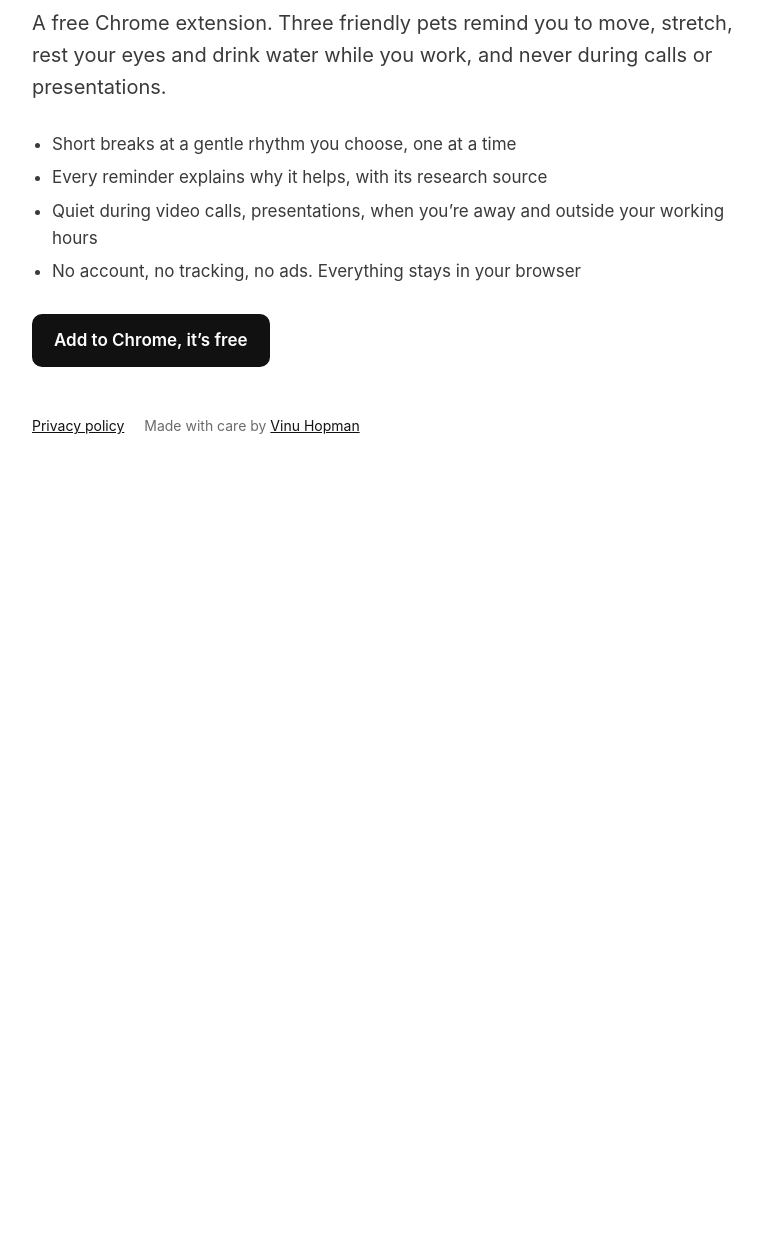
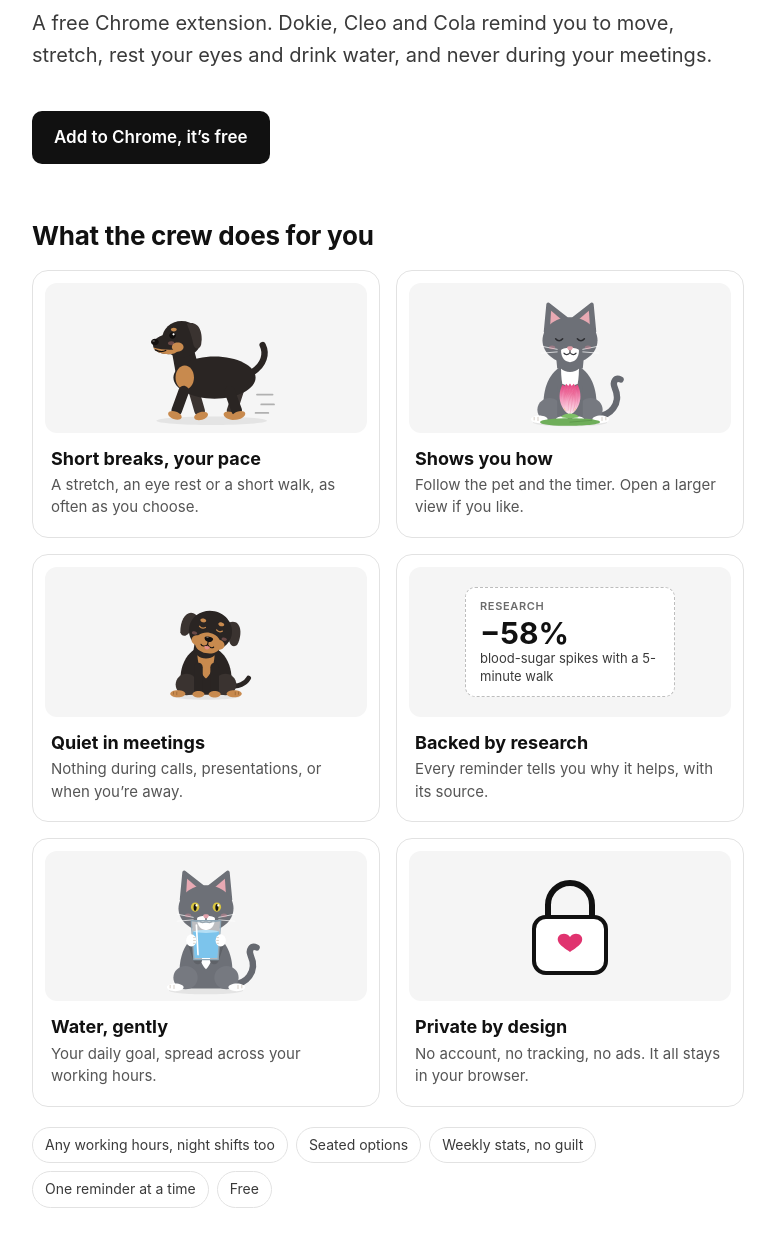
Before and after one commit to vinuhopman/desk-crew, a plain HTML site: page index.html in a window 1280 px wide. Shown: the part 581-1814 px from the top of the page, without its empty margins (252-1027 px from the left). Before the commit the page ends 1091 px from the top, so only its background shows below. Drawn offline with Linux system fonts and the light colour scheme.

Commit message:
Add files via upload

```diff
--- a/index.html
+++ b/index.html
@@ -35,6 +35,22 @@
   .nav a.cta { background: #111; color: #fff; text-decoration: none; font-size: 14px; font-weight: 600; padding: 9px 16px; border-radius: 10px; white-space: nowrap; }
   .nav a:focus-visible { outline: 3px solid #111; outline-offset: 3px; border-radius: 6px; }
   @media (max-width: 520px) { .brand span { display: none; } .nav-in { gap: 14px; padding: 10px 16px; } }
+  .sec { font-size: 26px; line-height: 1.2; margin: 56px 0 18px; letter-spacing: -0.01em; }
+  .grid { display: grid; grid-template-columns: 1fr 1fr; gap: 16px; }
+  @media (max-width: 600px) { .grid { grid-template-columns: 1fr; } }
+  .feat { border: 1px solid #E2E2E2; border-radius: 16px; padding: 12px 12px 18px; }
+  .feat .pic { background: var(--stage); border-radius: 12px; height: 150px; display: grid; place-items: center; overflow: hidden; margin-bottom: 14px; }
+  .feat .pic img { height: 138px; width: auto; display: block; }
+  .feat .pic img.zoom { height: 180px; margin-top: -24px; }
+  .feat h3 { font-size: 18px; line-height: 1.3; margin: 0 6px 4px; }
+  .feat p { font-size: 15px; line-height: 1.5; color: #555; margin: 0 6px; }
+  .finding { background: #fff; border: 1.5px dashed #BDBDBD; border-radius: 10px; padding: 10px 14px; width: 210px; text-align: left; }
+  .finding .f-label { display: block; font-size: 11px; letter-spacing: .06em; text-transform: uppercase; color: #6B6B6B; font-weight: 600; }
+  .finding b { display: block; font-size: 30px; line-height: 1.15; }
+  .finding span:last-child { font-size: 13px; color: #3a3a3a; line-height: 1.35; display: block; }
+  .chips { list-style: none; padding: 0; margin: 20px 0 0; display: flex; flex-wrap: wrap; gap: 8px; }
+  .chips li { margin: 0; border: 1px solid #E2E2E2; border-radius: 999px; padding: 6px 12px; font-size: 14px; color: #3a3a3a; }
+  .again { margin-top: 28px; }
 </style>
 </head>
 <body>
@@ -101,14 +117,28 @@
   </g>
 </svg></div>
   <h1>The Desk Crew: healthy desk habits</h1>
-  <p class="lead">A free Chrome extension. Three friendly pets remind you to move, stretch, rest your eyes and drink water while you work, and never during calls or presentations.</p>
-  <ul>
-    <li>Short breaks at a gentle rhythm you choose, one at a time</li>
-    <li>Every reminder explains why it helps, with its research source</li>
-    <li>Quiet during video calls, presentations, when you’re away and outside your working hours</li>
-    <li>No account, no tracking, no ads. Everything stays in your browser</li>
+  <p class="lead">A free Chrome extension. Dokie, Cleo and Cola remind you to move, stretch, rest your eyes and drink water, and never during your meetings.</p>
+  <p><a class="add" href="https://chromewebstore.google.com/detail/cblpmfijmngdgfdpecnifgbmcfcnkeip" target="_blank" rel="noopener">Add to Chrome, it’s free</a></p>
+
+  <h2 class="sec">What the crew does for you</h2>
+  <div class="grid">
+    <div class="feat"><div class="pic"><img class="zoom" src="dokie-walk.svg" alt=""></div>
+      <h3>Short breaks, your pace</h3><p>A stretch, an eye rest or a short walk, as often as you choose.</p></div>
+    <div class="feat"><div class="pic"><img src="cola-meditate.svg" alt=""></div>
+      <h3>Shows you how</h3><p>Follow the pet and the timer. Open a larger view if you like.</p></div>
+    <div class="feat"><div class="pic"><img src="dokie-sleep.svg" alt=""></div>
+      <h3>Quiet in meetings</h3><p>Nothing during calls, presentations, or when you’re away.</p></div>
+    <div class="feat"><div class="pic"><div class="finding"><span class="f-label">Research</span><b>−58%</b><span>blood-sugar spikes with a 5-minute walk</span></div></div>
+      <h3>Backed by research</h3><p>Every reminder tells you why it helps, with its source.</p></div>
+    <div class="feat"><div class="pic"><img src="cola-drink.svg" alt=""></div>
+      <h3>Water, gently</h3><p>Your daily goal, spread across your working hours.</p></div>
+    <div class="feat"><div class="pic"><svg width="96" height="110" viewBox="0 0 96 110" fill="none" aria-hidden="true"><path d="M26 48V34a22 22 0 0 1 44 0v14" stroke="#111" stroke-width="6" stroke-linecap="round"/><rect x="12" y="46" width="72" height="56" rx="12" fill="#FFFFFF" stroke="#111" stroke-width="4"/><path d="M48 66c-4-6-14-3-12 4 1.5 4.5 8 8 12 11 4-3 10.5-6.5 12-11 2-7-8-10-12-4Z" fill="#E0336F"/></svg></div>
+      <h3>Private by design</h3><p>No account, no tracking, no ads. It all stays in your browser.</p></div>
+  </div>
+  <ul class="chips" aria-label="Also">
+    <li>Any working hours, night shifts too</li><li>Seated options</li><li>Weekly stats, no guilt</li><li>One reminder at a time</li><li>Free</li>
   </ul>
-  <p><a class="add" href="https://chromewebstore.google.com/detail/cblpmfijmngdgfdpecnifgbmcfcnkeip" target="_blank" rel="noopener">Add to Chrome, it’s free</a></p>
+  <p class="again"><a class="add" href="https://chromewebstore.google.com/detail/cblpmfijmngdgfdpecnifgbmcfcnkeip" target="_blank" rel="noopener">Add to Chrome, it’s free</a></p>
   <footer>
     <a href="privacy.html">Privacy policy</a>
     <span>Made with care by <a href="https://vinuhopman.pages.dev/">Vinu Hopman</a></span>
```
Also changed, not shown: goodbye.html (+17 -6 lines), cola-drink.svg (added), cola-meditate.svg (added), dokie-sleep.svg (added), dokie-walk.svg (added).
